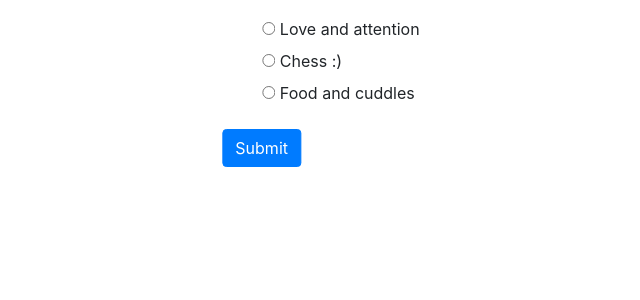
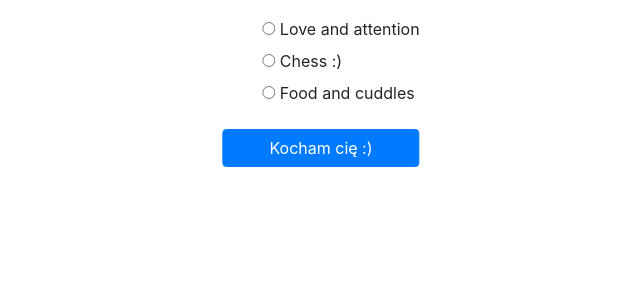
Before and after one commit to qme1519/personal_portfolio, a Django app: page /button/ in a window 1280 px wide. Shown: the top 300 px of the page, without its empty margins (319-959 px from the left). Run offline with Django 3.2, Linux system fonts and the light colour scheme.

Commit message:
Button fix

```diff
--- a/button/templates/button_index.html
+++ b/button/templates/button_index.html
@@ -26,7 +26,7 @@ list-style: none;
       <div class="form-group">
           {{ form.choice }}
       </div>
-      <button type="submit" class="btn btn-primary">Submit</button>
+      <button type="submit" class="btn btn-primary" style="width: 100%;">Kocham cię :)</button>
   </form>
 </div>
 </div>
```
